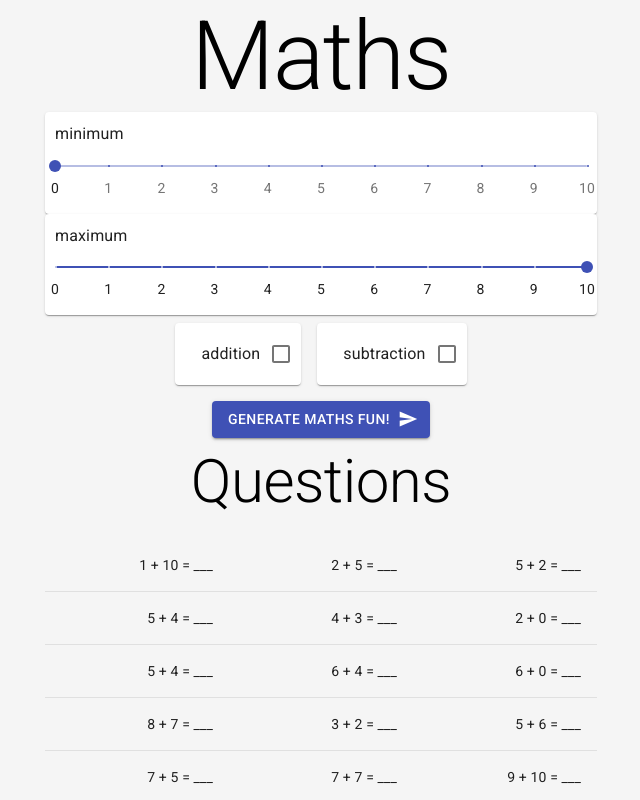
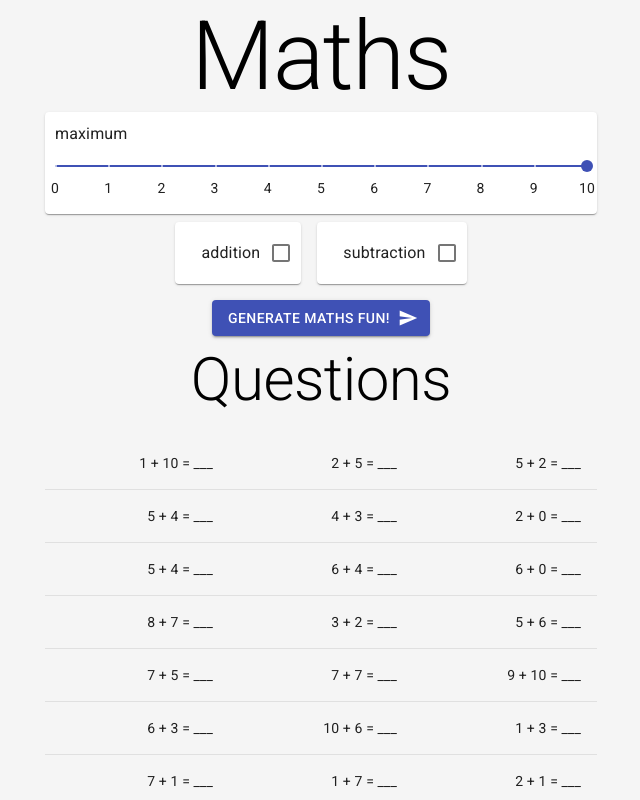
Before and after one commit to SuperDrew/maths, a React (Create React App) app: page / in a window 1280 px wide. Shown: the top 800 px of the page, without its empty margins (319-959 px from the left). Built offline with nearby package versions, Linux system fonts and the light colour scheme.

Commit message:
remove minimum control, hardcode it

```diff
--- a/src/App.js
+++ b/src/App.js
@@ -24,12 +24,9 @@ const useStyles = makeStyles(() => ({
 
 function App() {
     const classes = useStyles();
-    const [min, setMin] = useState(0);
+    const min = 0;
     const [max, setMax] = useState(10);
     const [rows, setRows] = useState([]);
-    const updateMin = (changedMin) => {
-        setMin(changedMin);
-    };
 
     const updateMax = (changedMax) => {
         setMax(changedMax);
@@ -50,17 +47,6 @@ function App() {
             <Container maxWidth="sm">
                 <Grid container spacing={2}>
                     <Grid item xs={12}>
-                        <Paper className={classes.control}>
-                            <Grid item>
-                                <LabelledSlider
-                                    label="minimum"
-                                    max={10}
-                                    defaultValue={min}
-                                    step={1}
-                                    onChange={updateMin}
-                                />
-                            </Grid>
-                        </Paper>
                         <Paper className={classes.control}>
                             <Grid item>
                                 <LabelledSlider
```
